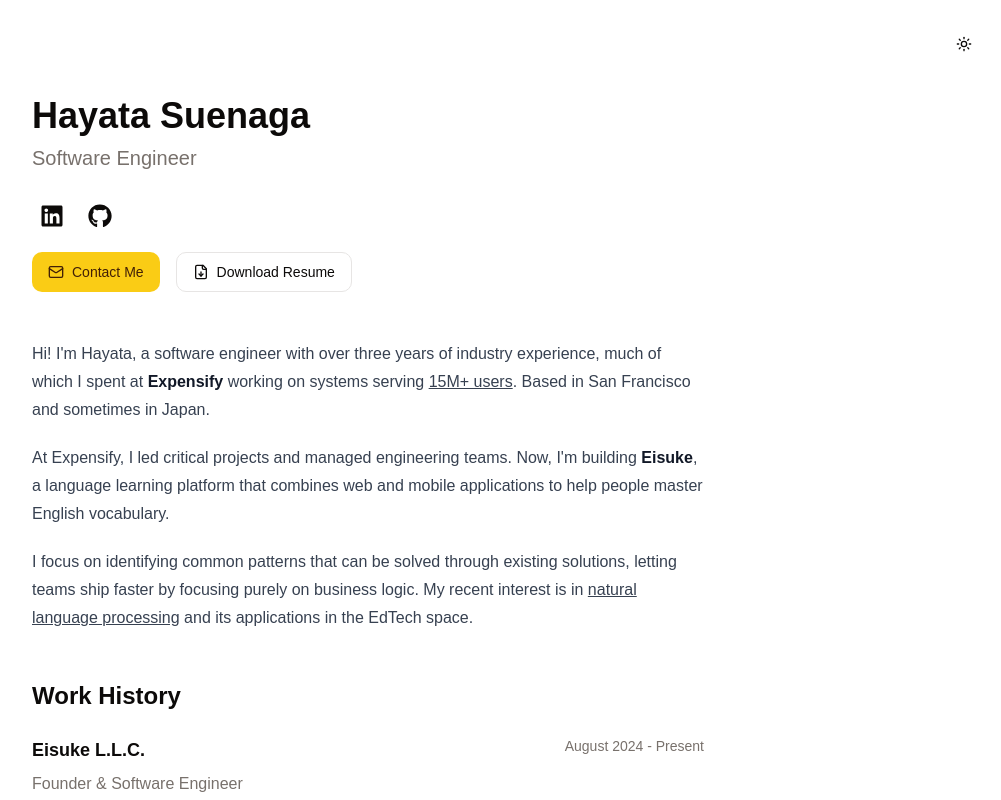
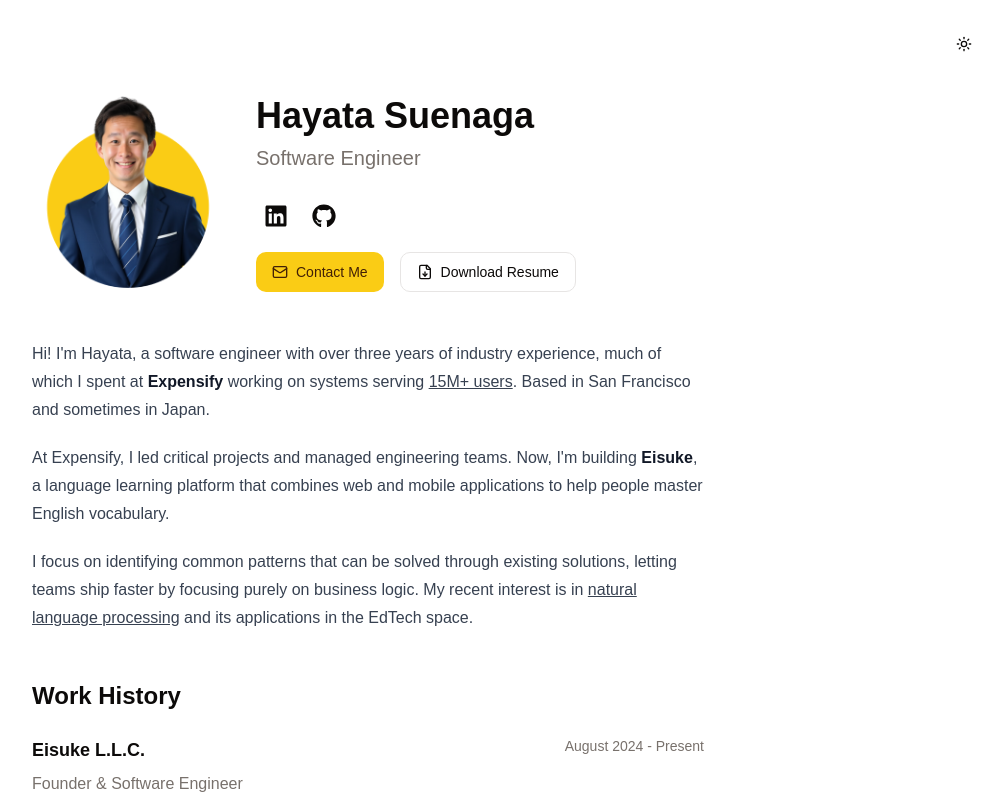
Before and after one commit to hayata-suenaga/portfolio, a Next.js app: page / in a window 1280 px wide. Shown: the top 800 px of the page, without its empty margins (272-1273 px from the left). Built offline with nearby package versions, Linux system fonts and the light colour scheme.

Commit message:
chore: add the profile picture

```diff
--- a/src/app/page.tsx
+++ b/src/app/page.tsx
@@ -5,6 +5,7 @@
 import { FaGithub, FaLinkedin } from "react-icons/fa";
 import { useTheme } from "next-themes";
 import Link from "next/link";
+import Image from "next/image";
 
 export default function PortfolioPage() {
   const { theme, setTheme } = useTheme();
@@ -27,6 +28,18 @@
       <main className="container mx-auto max-w-2xl">
         {/* Header */}
         <header className="mb-12">
+          <div className="flex flex-col md:flex-row md:items-start md:gap-8 mb-6">
+            <div className="w-48 h-48 relative mb-6 md:mb-0 mx-auto md:mx-0">
+              <Image
+                src="/profile.png"
+                alt="Hayata Suenaga"
+                width={192}
+                height={192}
+                className="rounded-full object-cover"
+                priority
+              />
+            </div>
+            <div className="flex-1">
               <h1 className="text-4xl font-bold mb-2">Hayata Suenaga</h1>
               <h2 className="text-xl text-muted-foreground mb-6">
                 Software Engineer
@@ -74,6 +87,8 @@
                     Download Resume
                   </Button>
                 </a>
+              </div>
+            </div>
           </div>
         </header>
 
```
Also changed, not shown: public/profile.png (added). Lines whose indentation alone changed are shown as unchanged.
